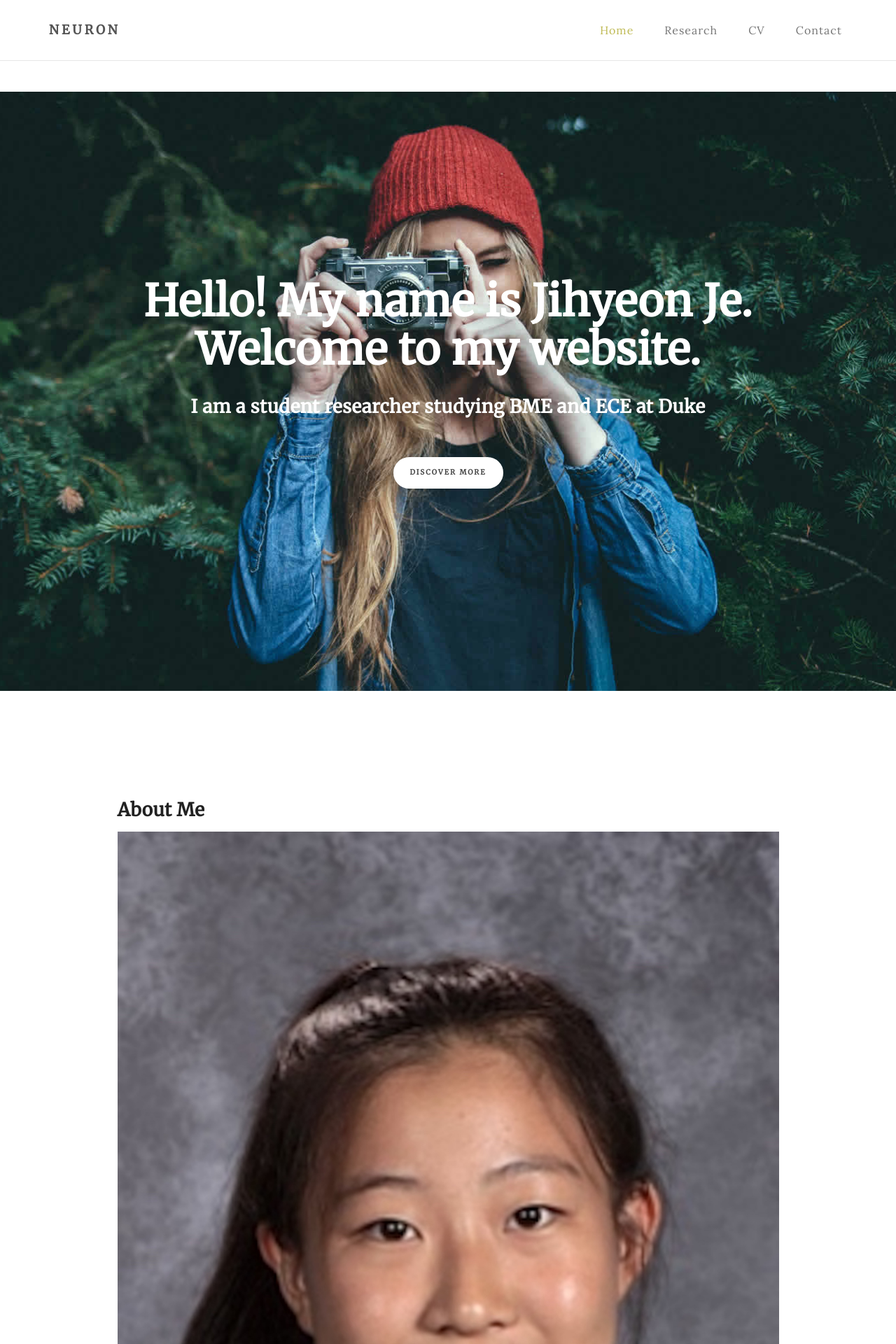
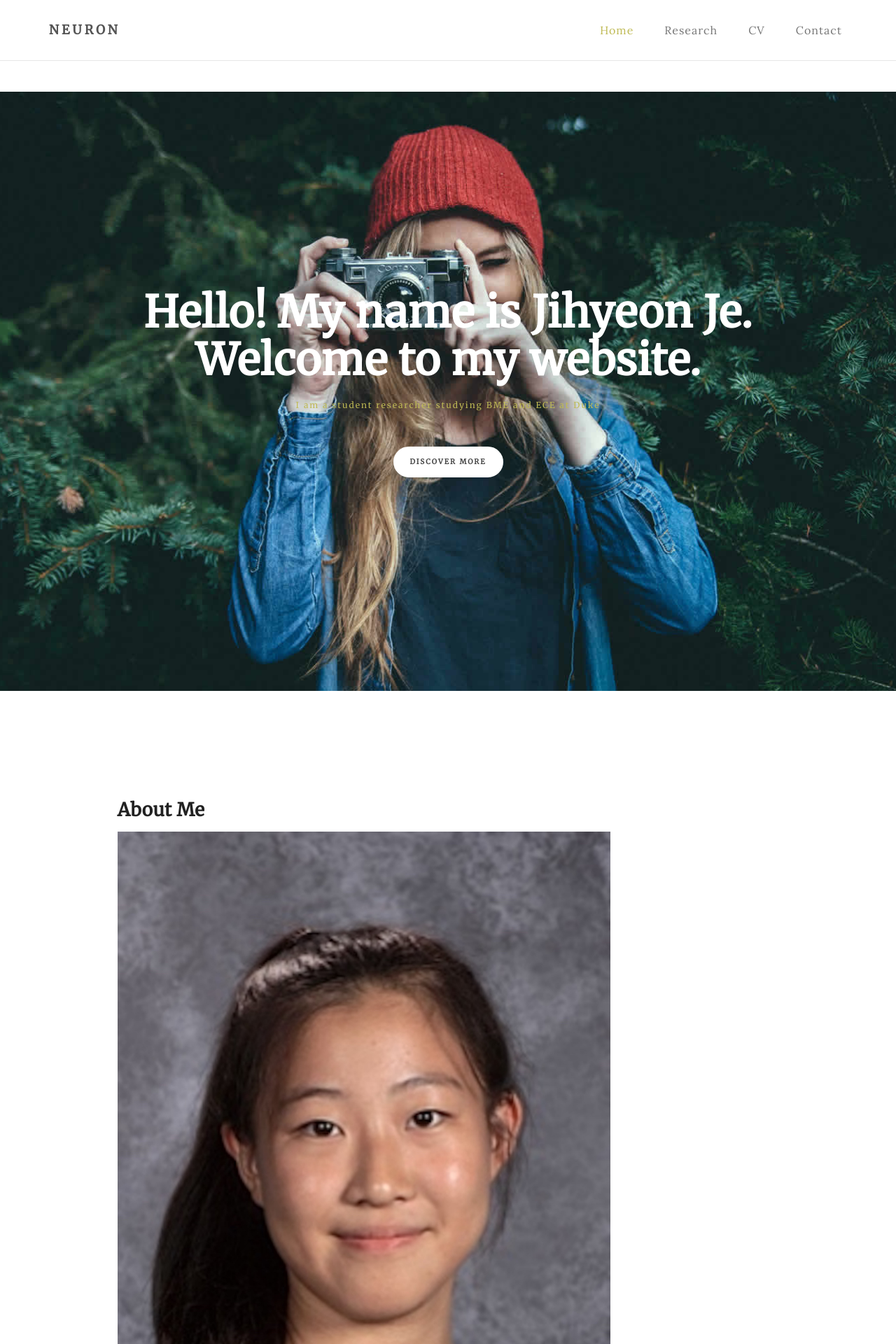
Before and after one commit to rpraka/JihyeonJe.com, a Jekyll site: the page index.html, which Jekyll copies as it is, in a window 1280 px wide. Shown: the top 1920 px of the page at 70% size. Built offline with Jekyll 4.4.1, drawn with Linux system fonts in a browser that asks for light colours.

Commit message:
Update index.html

```diff
--- a/index.html
+++ b/index.html
@@ -70,7 +70,7 @@
 
                <div class="col-md-12 col-sm-12">
                     <h1>Hello! My name is Jihyeon Je. Welcome to my website.</h1>
-                    <h3>I am a student researcher studying BME and ECE at Duke</h3>
+                    <h4>I am a student researcher studying BME and ECE at Duke</h4>
                     <a href="#blog" class="smoothScroll btn btn-default">Discover More</a>
                </div>
 
@@ -93,7 +93,7 @@
                          <div class="blog-post-title">
                               <h3><a href="single-post.html">About Me</a></h3>
                          </div>
-                         <img src="images/jihyeonjeprofile.jpg" class="img-responsive" alt="Blog Image">
+                         <img src="images/jihyeonjeprofile.jpg" style="width: 55vw; min-width: 330px;" class="img-responsive" alt="Blog Image">
                               </a>
                          <div class="blog-post-des">
                               <p>Lorem ipsum dolor sit amet, consectetur adipiscing elit, sed do eiusmod tempor incididunt ut labore et dolore magna aliqua. Ut enim ad minim veniam, quis nostrud exercitation ullamco laboris nisi ut aliquip ex ea commodo consequat. Duis aute irure dolor in reprehenderit in voluptate velit esse cillum dolore eu fugiat nulla pariatur.</p>
```
